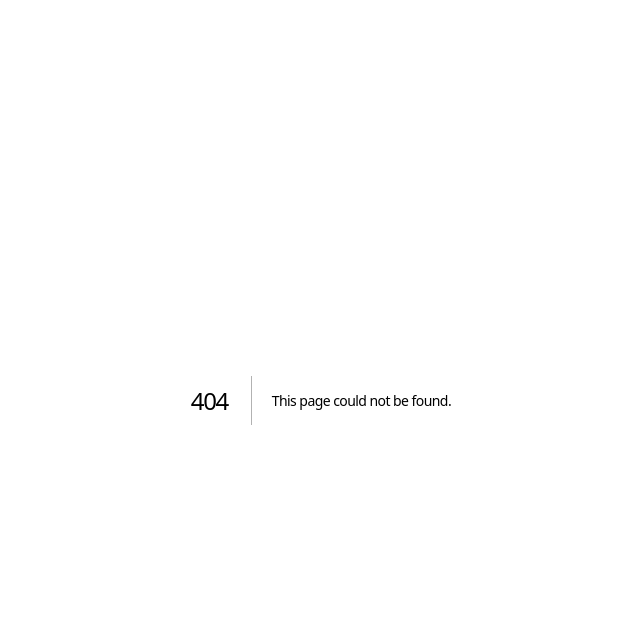
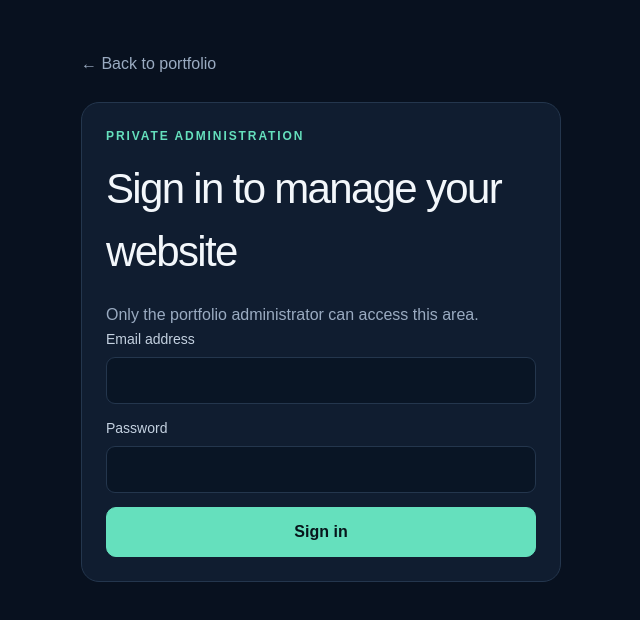
Before and after one commit to kiiplangatemanuel-bit/emanuel-kiplangat-portfolio, a Next.js app: page /admin/login in a window 1280 px wide. Before the commit this address had no page. Shown: the top 620 px of the page, without its empty margins (319-959 px from the left). Built offline with nearby package versions, Linux system fonts and the light colour scheme.

Commit message:
Build portfolio website: add src/app/admin/login/page.tsx

```diff
--- /dev/null
+++ b/src/app/admin/login/page.tsx
@@ -0,0 +1,48 @@
+"use client";
+
+import { FormEvent, useState } from "react";
+import { useRouter, useSearchParams } from "next/navigation";
+import Link from "next/link";
+import { createClient } from "@/lib/supabase/client";
+
+export default function AdminLoginPage() {
+  const router = useRouter();
+  const params = useSearchParams();
+  const [email,setEmail] = useState("");
+  const [password,setPassword] = useState("");
+  const [error,setError] = useState("");
+  const [busy,setBusy] = useState(false);
+
+  async function submit(event: FormEvent<HTMLFormElement>) {
+    event.preventDefault(); setError(""); setBusy(true);
+    try {
+      const supabase = createClient();
+      const { error: signInError } = await supabase.auth.signInWithPassword({ email, password });
+      if (signInError) throw signInError;
+      const { data: { user } } = await supabase.auth.getUser();
+      if (user?.app_metadata?.role !== "portfolio_admin") {
+        await supabase.auth.signOut();
+        throw new Error("This account is not authorized to manage this portfolio.");
+      }
+      router.replace("/admin");
+      router.refresh();
+    } catch (err) {
+      setError(err instanceof Error ? err.message : "Unable to sign in. Please try again.");
+    } finally { setBusy(false); }
+  }
+
+  return <main className="admin-shell"><div className="container" style={{maxWidth:480}}>
+    <Link href="/" className="muted">← Back to portfolio</Link>
+    <div className="admin-panel" style={{marginTop:24}}>
+      <div className="eyebrow">Private administration</div><h2 style={{marginTop:12}}>Sign in to manage your website</h2>
+      <p className="muted">Only the portfolio administrator can access this area.</p>
+      {params.get("error")==="not-authorized" && <p className="notice">This account does not have administrator access.</p>}
+      {error && <p role="alert" style={{color:"#fca5a5"}}>{error}</p>}
+      <form className="form" onSubmit={submit}>
+        <label className="field">Email address<input type="email" autoComplete="username" required value={email} onChange={e=>setEmail(e.target.value)}/></label>
+        <label className="field">Password<input type="password" autoComplete="current-password" required value={password} onChange={e=>setPassword(e.target.value)}/></label>
+        <button className="btn primary" disabled={busy}>{busy ? "Signing in…" : "Sign in"}</button>
+      </form>
+    </div>
+  </div></main>;
+}
```
